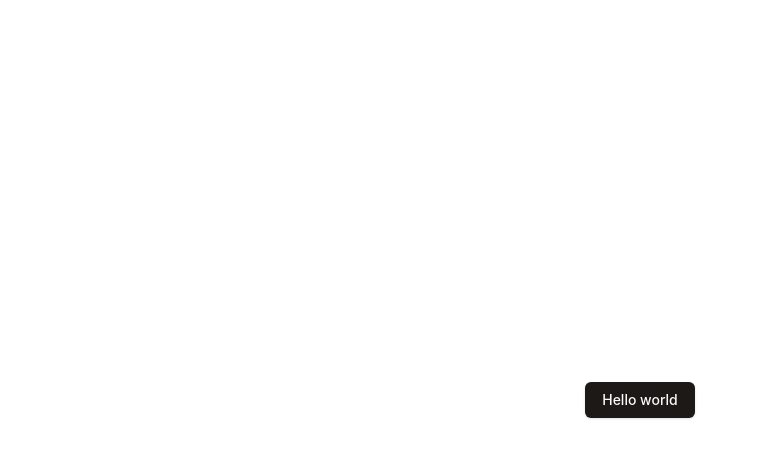
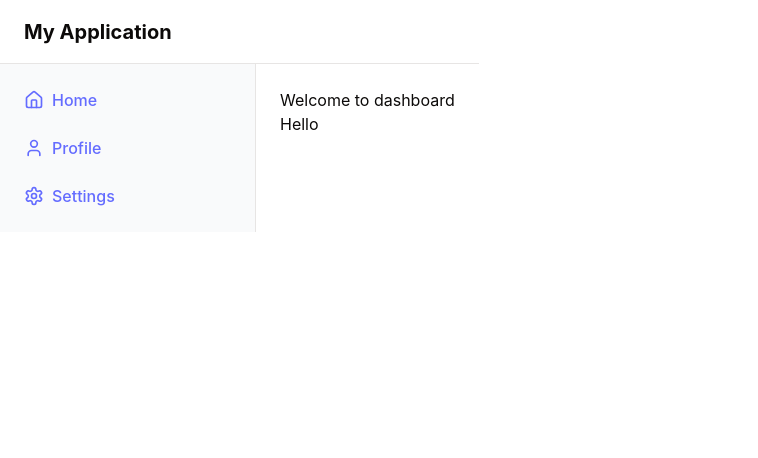
Before and after one commit to sandratraniaina/ghost-exchange, a React (Vite) app in the folder client/: page / in a window 1280 px wide. Shown: the top 458 px of the page, without its empty margins (0-758 px from the left). Built offline with nearby package versions, Linux system fonts and the light colour scheme.

Commit message:
feat: Create App.tsx

```diff
--- a/client/src/App.jsx
+++ /dev/null
@@ -1,14 +0,0 @@
-import './App.css'
-
-import {Button} from "@/components/ui/button"
-
-function App() {
-
-  return (
-    <>
-      <Button>Hello world</Button>
-    </>
-  )
-}
-
-export default App
--- /dev/null
+++ b/client/src/App.tsx
@@ -0,0 +1,15 @@
+import { BrowserRouter } from 'react-router-dom';
+import { AuthProvider } from './contexts/AuthContext';
+import { AppRoutes } from './routes/AppRoutes';
+
+const App = () => {
+  return (
+    <AuthProvider>
+      <BrowserRouter>
+        <AppRoutes />
+      </BrowserRouter>
+    </AuthProvider>
+  );
+};
+
+export default App;
--- a/client/src/main.tsx
+++ b/client/src/main.tsx
@@ -1,7 +1,7 @@
 import { StrictMode } from 'react'
 import { createRoot } from 'react-dom/client'
 import './index.css'
-import App from './App.jsx'
+import App from './App.js'
 
 createRoot(document.getElementById('root')!).render(
   <StrictMode>
```
